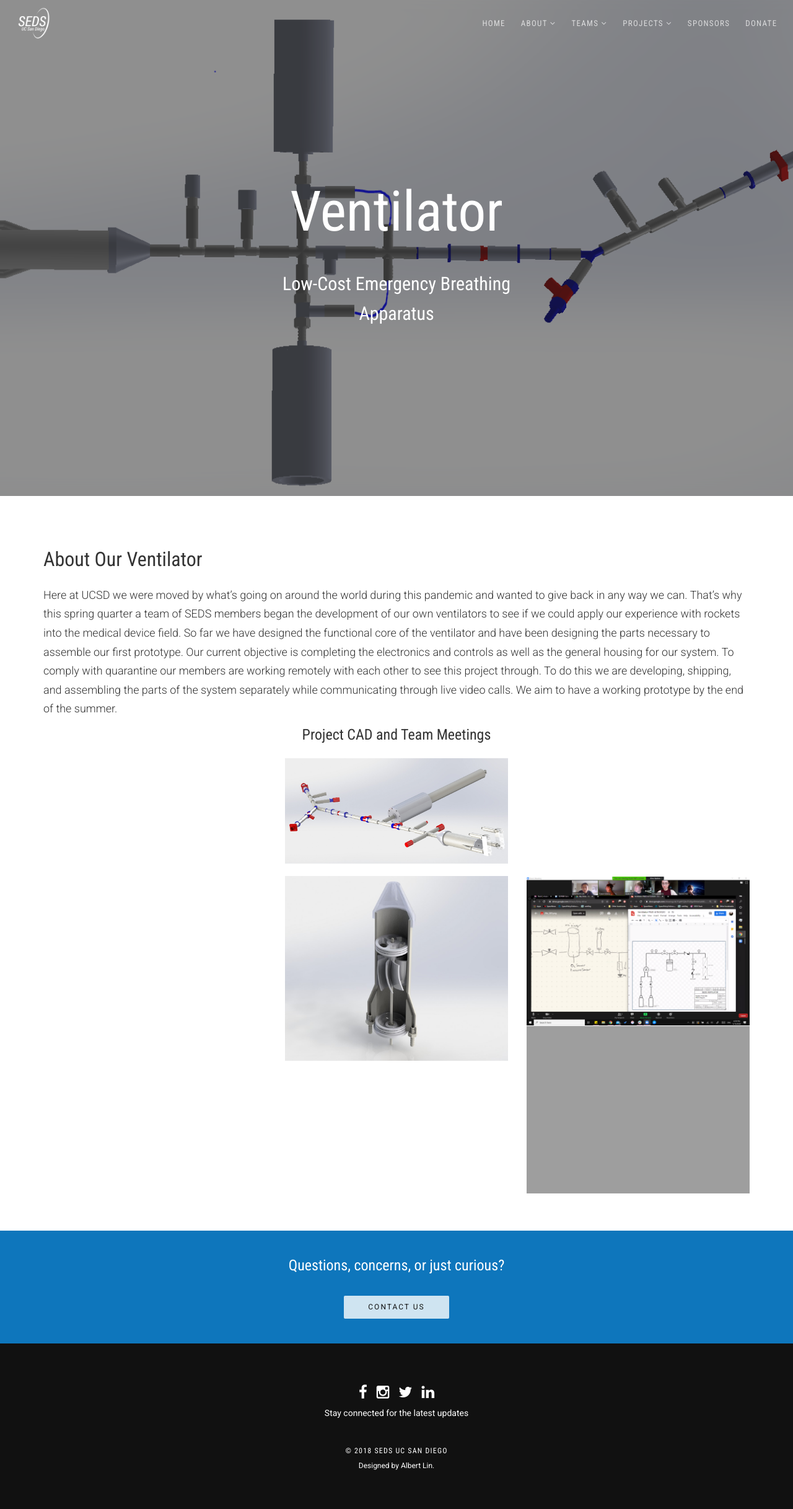
After one commit to sumeet-bansal/sedsucsd.org, a PHP site: page /projects/ventilator/ in a window 1280 px wide. The commit adds this page. Shown: the whole page at 62% size. Run offline with PHP 8.4, Linux system fonts and the light colour scheme; grey boxes are pictures that could not be loaded.

Commit message:
Added Ventilator project page and replaced Argo on the front page

```diff
--- a/assets/blocks/navbar.php
+++ b/assets/blocks/navbar.php
@@ -239,6 +239,15 @@
                       }
                       ?>
                     </li>
+                    <li>
+                      <?php if ($_SERVER['REQUEST_URI'] == "/projects/ventilator/") {
+                        echo '<a href="/projects/ventilator/" class="active">Ventilator</a>';
+                      }
+                      else {
+                        echo '<a href="/projects/ventilator/">Ventilator</a>';
+                      }
+                      ?>
+                    </li>
                   </ul>
                 </li>
               </ul>
--- a/projects/index.html
+++ b/projects/index.html
@@ -2,7 +2,7 @@
 <html lang="en-US">
 <head>
 	<title>Projects - Engines</title>
-	<meta http-equiv="refresh" content="0; url=https://sedsucsd.org/projects/engines/">
+	<meta http-equiv="refresh" content="0; url=/projects/engines/">
 
 	<!-- Google Analytics -->
 	<script async src="https://www.googletagmanager.com/gtag/js?id=UA-64987797-1"></script>
--- /dev/null
+++ b/projects/ventilator/index.php
@@ -0,0 +1,220 @@
+<!DOCTYPE html>
+<html lang="en-US">
+<head>
+	<title>Ventilator | SEDS UC San Diego</title>
+	<meta name="description" content="">
+	<meta name="keywords" content="">
+	<meta charset="utf-8">
+	<meta name="author" content="Cody Curry">
+	<!--[if IE]><meta http-equiv='X-UA-Compatible' content='IE=edge,chrome=1'><![endif]-->
+	<meta name="viewport" content="width=device-width, initial-scale=1.0, maximum-scale=1.0" />
+	<link rel="shortcut icon" href="https://sedsucsd.org/assets/images/misc/icon.png">
+
+	<!-- CSS -->
+	<link rel="stylesheet" href="../../assets/css/bootstrap.min.css">
+	<link rel="stylesheet" href="../../assets/css/style.css">
+	<link rel="stylesheet" href="../../assets/css/style-responsive.css">
+	<link rel="stylesheet" href="../../assets/css/animate.min.css">
+	<link rel="stylesheet" href="../../assets/css/vertical-rhythm.min.css">
+	<link rel="stylesheet" href="../../assets/css/owl.carousel.css">
+	<link rel="stylesheet" href="../../assets/css/magnific-popup.css">
+	<link rel="stylesheet" href="../../assets/css/margin-padding-text.css">
+
+	<!-- Google Analytics -->
+	<script async src="https://www.googletagmanager.com/gtag/js?id=UA-64987797-1"></script>
+	<script>
+		window.dataLayer = window.dataLayer || [];
+		function gtag(){dataLayer.push(arguments)};
+		gtag('js', new Date());
+		gtag('config', 'UA-64987797-1');
+	</script>
+
+	<!-- Custom -->
+	<script type="text/javascript" src="../../assets/js/jquery-1.11.2.min.js"></script>
+	<style type="text/css">
+		.home-section	{ font-family: 'Roboto Condensed', 'Open Sans', sans-serif;}
+		.title			{ font-size: 90px; }
+		.teaser			{ font-size: 30px; }
+	</style>
+
+</head>
+<body class="appear-animate">
+
+	<!-- Page Loader -->
+	<div class="page-loader">
+		<div class="loader">Loading...</div>
+	</div>
+	<!-- End Page Loader -->
+
+	<!-- Page Wrap -->
+	<div class="page" id="top">
+
+		<!-- Navigation panel -->
+		<?php include '../../assets/blocks/navbar.php'?>
+		<!-- End Navigation panel -->
+
+		<!-- Home Section -->
+		<section class="home-section bg-dark-alfa-50 parallax-2" data-background="../../assets/images/projects/ventilator/ventilator_v1.2_jank.png" id="home">
+			<div class="js-height-full">
+
+				<!-- Hero Content -->
+				<div class="home-content">
+					<div class="home-text">
+						<div class="row pl-10 pr-10">
+							<div class="col-md-4 col-md-offset-4 col-sm-6 col-xs-12">
+								<div class="title text-center hidden-md hidden-sm hidden-xs">Ventilator</div>
+								<div class="title text-center hidden-lg">Ventilator</div>
+								<div class="teaser mt-20">Low-Cost Emergency Breathing Apparatus</div>
+								<div class="row hidden-md hidden-lg hidden-xl" style="padding-left: 15px;">
+									<div class="left-side-teaser mt-20"></div>
+								</div>
+							</div>
+							<div class="col-md-2 hidden-sm hidden-xs"> &nbsp; </div>
+							<div class="col-md-4 col-sm-6 col-xs-12 hidden-sm hidden-xs">
+								<div class="right-side-title hidden-md hidden-sm hidden-xs" style="font-size: 92px;">&nbsp;</div>
+								<div class="right-side-title hidden-lg">&nbsp;</div>
+								<div class="right-side-teaser mt-20"></div>
+							</div>
+							<div class="col-md-1 hidden-sm hidden-xs"> &nbsp; </div>
+						</div>
+					</div>
+				</div>
+				<!-- End Hero Content -->
+
+				<!-- Scroll Down
+				<div class="local-scroll">
+				<a href="#about" class="scroll-down"><i class="fa fa-angle-down scroll-down-icon"></i></a>
+				</div>
+				End Scroll Down -->
+
+			</div>
+		</section>
+		<!-- End Home Section -->
+
+		<!-- About Section -->
+		<section class="page-section">
+			<div class="container relative">
+				<div class="section-text pt-5 mt-5">
+					<div class="row">
+						<div class="col-md-12 col-sm-12 mb-sm-100 mb-xs-60">
+							<h1 class="font-condensed align-left mt-10 mb-20 mb-sm-20">About Our Ventilator</h1>
+Here at UCSD we were moved by what’s going on around the world during this pandemic and wanted to give back in any way we can. That’s why this spring quarter a team of SEDS members began the development of our own ventilators to see if we could apply our experience with rockets into the medical device field.
+
+So far we have designed the functional core of the ventilator and have been designing the parts necessary to assemble our first prototype. Our current objective is completing the electronics and controls as well as the general housing for our system.
+
+To comply with quarantine our members are working remotely with each other to see this project through. To do this we are developing, shipping, and assembling the parts of the system separately while communicating through live video calls. We aim to have a working prototype by the end of the summer.
+						</div>
+					</div>
+					<div class="row align-center">
+						<div class="mb-sm-100 mb-xs-60">
+							<h3 class="font-condensed mt-10 mb-20 mb-sm-20">Project CAD and Team Meetings</h3>
+						</div>
+						<div class="col-md-4"></div>
+						<div class="col-md-4">
+							<img src="../../assets/images/projects/ventilator/ventilator_render.jpg" alt="ventilator" class="fit-width">
+						</div>
+					</div>
+					<div class="row align-center">
+						<div class="mb-sm-100 mb-xs-60">
+							<h3 class="font-condensed mt-10 mb-20 mb-sm-20"></h3>
+						</div>
+						<div class="col-md-4"></div>
+						<div class="col-md-4">
+							<img src="../../assets/images/projects/ventilator/renderofgasblender.jpg" alt="gas blender" class="fit-width">
+						</div>
+						<div class="col-md-4"></div>
+						<div class="col-md-4">
+							<img src="../../assets/images/projects/ventilator/image__3_.png" alt="ventilator" class="fit-width">
+						</div>
+            <div class="col-md-4"></div>
+            <div class="col-md-4">
+              <img src="../../assets/images/projects/ventilator/image__2_.png" alt="ventilator" class="fit-width">
+      </div>
+					</div>
+						</div>
+				</div>
+		</section>
+		<!-- End About Section -->
+
+
+		<!-- Call Action Section -->
+		<section class="small-section bg-dark pt-20 pb-40" style="background-color: #0E76BC;">
+			<div class="container relative">
+				<div class="align-center">
+					<h3>Questions, concerns, or just curious?</h3>
+					<div>
+						<a href="https://sedsucsd.org/about/contact" class="btn btn-mod btn-w btn-medium btn-round">Contact Us</a>
+					</div>
+				</div>
+			</div>
+		</section>
+		<!-- End Call Action Section -->
+
+		<footer class="page-section bg-dark footer pb-60">
+			<div class="container">
+				<!-- Social Links -->
+				<div class="footer mb-40 mb-xs-30">
+					<a class="footer-social animate" href="http://www.facebook.com/sedsucsd" title="Facebook" target="_blank"><i class="fa fa-facebook"></i></a>
+					<a class="footer-social animate" href="http://instagram.com/seds_ucsd" title="Instagram" target="_blank"><i class="fa fa-instagram"></i></a>
+					<a class="footer-social animate" href="http://twitter.com/SEDS_UCSD" title="Twitter" target="_blank"><i class="fa fa-twitter"></i></a>
+					<a class="footer-social animate" href="https://www.linkedin.com/company/seds-ucsd" title="LinkedIn" target="_blank"><i class="fa fa-linkedin"></i></a>
+					<p class="font-s-14">Stay connected for the latest updates</p>
+				</div>
+				<!-- End Social Links -->
+				<!-- Footer Text -->
+				<div class="footer-text">
+					<!-- Copyright -->
+					<div class="footer-copy font-alt">
+						&copy; 2018 SEDS UC San Diego
+					</div>
+					<!-- End Copyright -->
+					<div class="muted">
+						Designed by Albert Lin.
+					</div>
+				</div>
+				<!-- End Footer Text -->
+			</div>
+		</footer>
+	</div>
+	<!-- End Page Wrap -->
+
+
+	<!-- JS -->
+	<script type="text/javascript" src="../../assets/js/jquery-1.11.2.min.js"></script>
+	<script type="text/javascript" src="../../assets/js/jquery.easing.1.3.js"></script>
+	<script type="text/javascript" src="../../assets/js/bootstrap.min.js"></script>
+	<!--<script type="text/javascript" src="assets/js/SmoothScroll.js"></script>-->
+	<script type="text/javascript" src="../../assets/js/jquery.scrollTo.min.js"></script>
+	<script type="text/javascript" src="../../assets/js/jquery.localScroll.min.js"></script>
+	<script type="text/javascript" src="../../assets/js/jquery.viewport.mini.js"></script>
+	<!--<script type="text/javascript" src="assets/js/jquery.countTo.js"></script>-->
+	<script type="text/javascript" src="../../assets/js/jquery.appear.js"></script>
+	<script type="text/javascript" src="../../assets/js/jquery.sticky.js"></script>
+	<script type="text/javascript" src="../../assets/js/jquery.parallax-1.1.3.js"></script>
+	<script type="text/javascript" src="../../assets/js/jquery.fitvids.js"></script>
+	<script type="text/javascript" src="../../assets/js/owl.carousel.min.js"></script>
+	<script type="text/javascript" src="../../assets/js/isotope.pkgd.min.js"></script>
+	<script type="text/javascript" src="../../assets/js/imagesloaded.pkgd.min.js"></script>
+	<script type="text/javascript" src="../../assets/js/jquery.magnific-popup.min.js"></script>
+	<!-- Replace test API Key "AIzaSyAZsDkJFLS0b59q7cmW0EprwfcfUA8d9dg" with your own one below
+	**** You can get API Key here - https://developers.google.com/maps/documentation/javascript/get-api-key -->
+	<!--<script type="text/javascript" src="https://maps.googleapis.com/maps/api/js?key=AIzaSyAZsDkJFLS0b59q7cmW0EprwfcfUA8d9dg"></script>-->
+	<!--<script type="text/javascript" src="assets/js/gmap3.min.js"></script>
+	<script type="text/javascript" src="assets/js/wow.min.js"></script>-->
+	<script type="text/javascript" src="../../assets/js/masonry.pkgd.min.js"></script>
+	<!--<script type="text/javascript" src="assets/js/jquery.simple-text-rotator.min.js"></script>-->
+	<script type="text/javascript" src="../../assets/js/all.js"></script>
+	<!--<script type="text/javascript" src="assets/js/contact-form.js"></script>-->
+	<!--<script type="text/javascript" src="assets/js/jquery.ajaxchimp.min.js"></script>-->
+	<!--<script type="text/javascript" src="../../assets/js/jquery.mb.YTPlayer.js"></script>-->
+	<!--[if lt IE 10]><script type="text/javascript" src="assets/js/placeholder.js"></script><![endif]-->
+
+	<!-- Skroller -->
+	<script type="text/javascript" src="../../assets/js/skrollr/dist/skrollr.min.js"></script>
+	<script type="text/javascript">
+		var s = skrollr.init();
+		if (s.isMobile()) { s.destroy(); }
+	</script>
+
+</body>
+</html>
```
Also changed, not shown: index.php (+10 -10 lines), assets/images/projects/ventilator/image__3_.png (added), assets/images/projects/ventilator/renderofgasblender.jpg (added), assets/images/projects/ventilator/ventilator_render.jpg (added), assets/images/projects/ventilator/ventilator_v1.2_jank.png (added), 1 other file.
